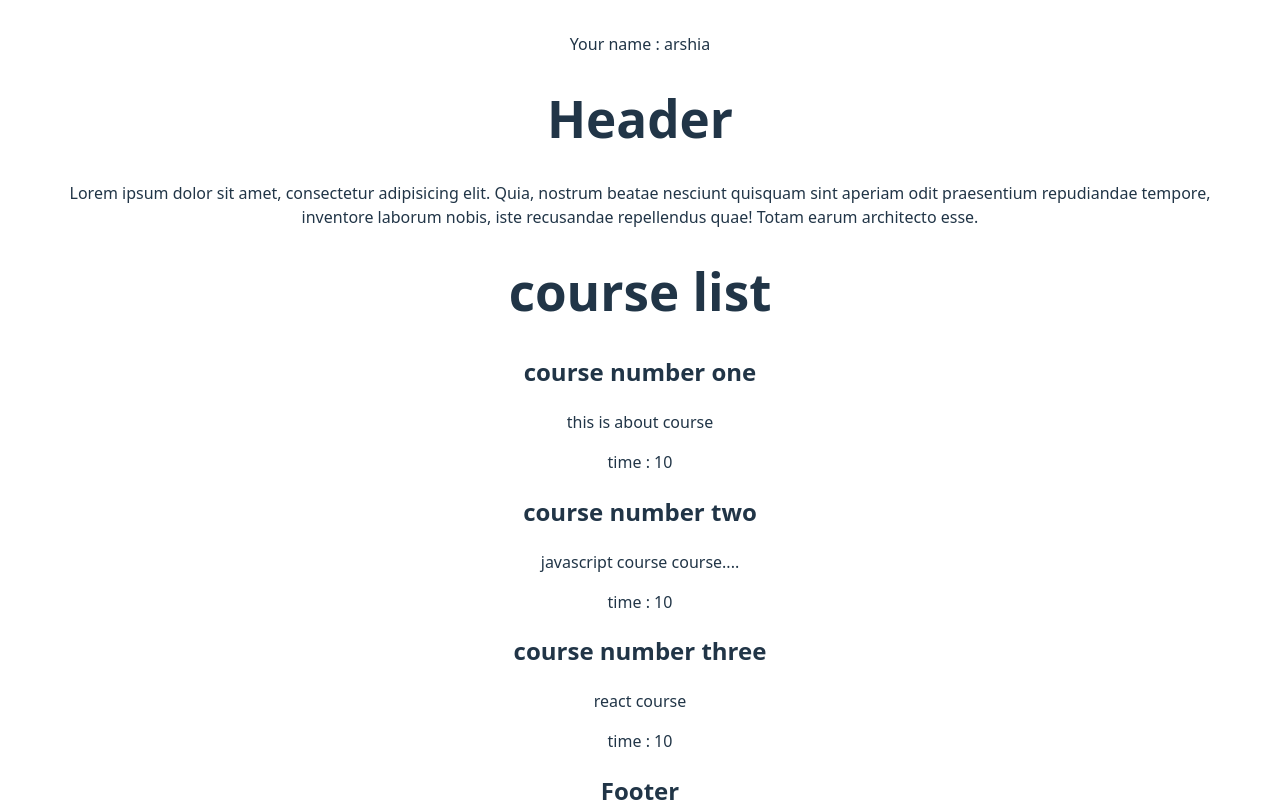
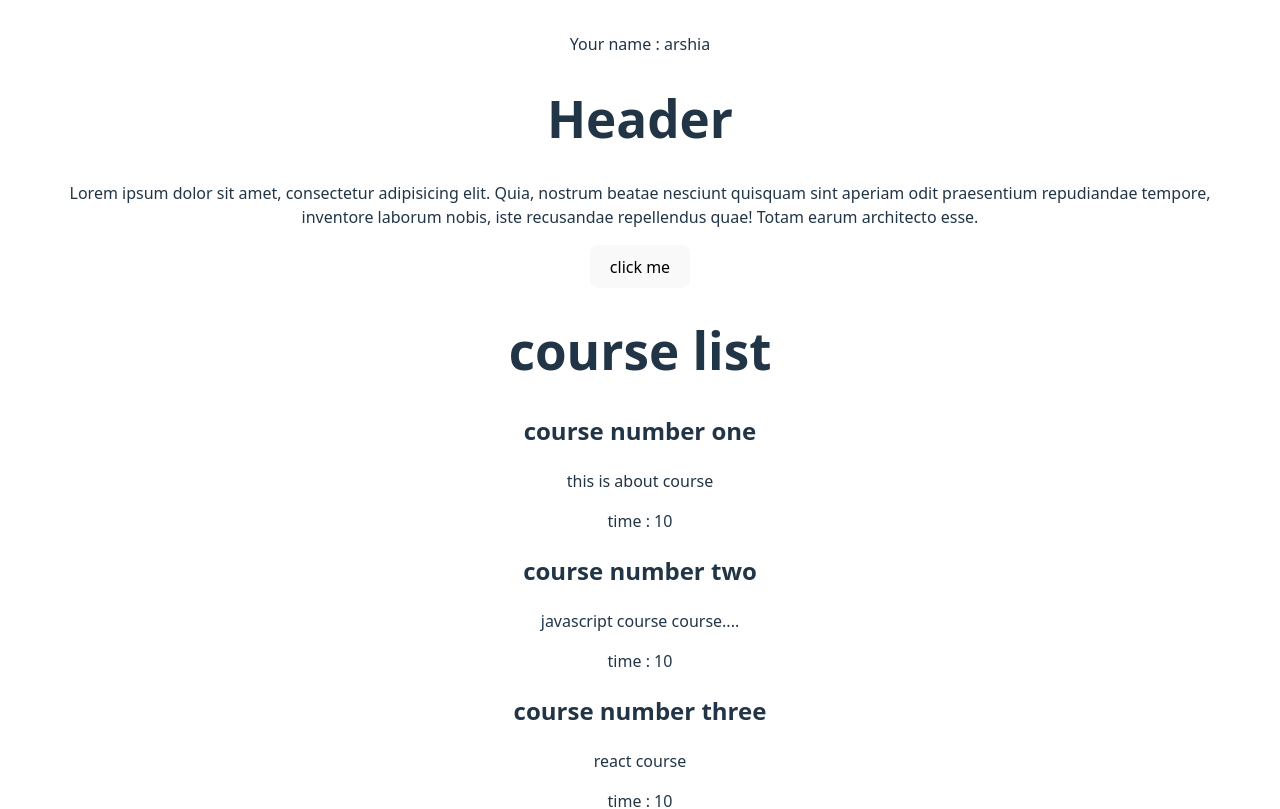
Before and after one commit to arshiaTests/reactMidLvl, a React (Vite) app: page / in a window 1280 px wide. Shown: the top 809 px of the page. Built offline with nearby package versions, Linux system fonts and the light colour scheme.

Commit message:
event handler

```diff
--- a/src/components/home/Main.jsx
+++ b/src/components/home/Main.jsx
@@ -1,7 +1,12 @@
 import CourseBox from "./courseBox"
 export default function Main(){
+    function eventhandler(){
+        console.log("event handler called")
+    }
     return(
         <div>
+            <button onClick={eventhandler}>click me</button>
+
             <h1>course list</h1>
             <CourseBox title = "course number one" details = "this is about course"/>
             <CourseBox title = "course number two" details = "javascript course course...."/>
```
